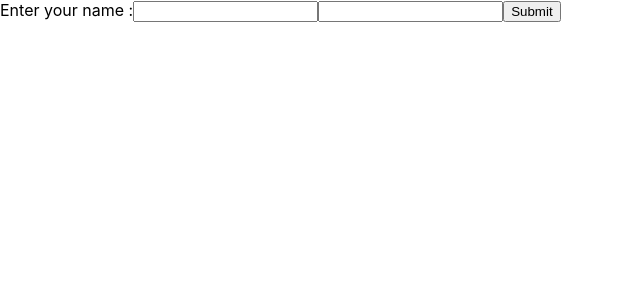
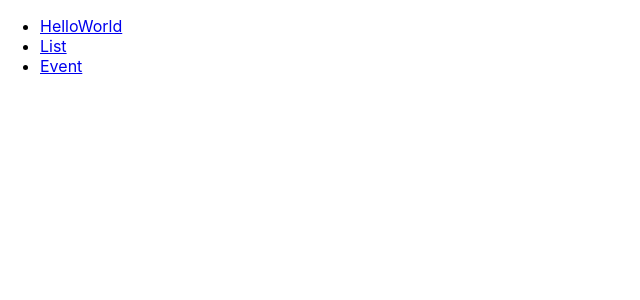
Before and after one commit to randhir4605/react, a React (Create React App) app in the folder my-first-react-app/: page / in a window 1280 px wide. Shown: the top 300 px of the page, without its empty margins (0-640 px from the left). Built offline with nearby package versions, Linux system fonts and the light colour scheme.

Commit message:
Introducing routing
To install router -
npm i -D react-router-dom@latest

```diff
--- a/my-first-react-app/package.json
+++ b/my-first-react-app/package.json
@@ -34,5 +34,8 @@
       "last 1 firefox version",
       "last 1 safari version"
     ]
+  },
+  "devDependencies": {
+    "react-router-dom": "^6.3.0"
   }
 }
--- a/my-first-react-app/src/App.js
+++ b/my-first-react-app/src/App.js
@@ -1,9 +1,22 @@
 
 import './App.css';
-import MyForm from './form';
+import {BrowserRouter,Router,Route, Routes} from "react-router-dom";
+import Greetings from './Greetings';
+import ListComponent from './ListComponent';
+import EventTest from './EventTest';
+import HomePage from './home';
 
 function App() {
-   return <MyForm/>;
+   return (
+     <BrowserRouter>
+      <Routes>
+        <Route path="/" element={<HomePage/>} />
+        <Route path="/exercise1" element={<Greetings/>}/>
+        <Route path="/exercise2" element={<ListComponent/>}/>
+        <Route path="/exercise3" element={<EventTest/>}/>
+      </Routes>
+     </BrowserRouter>
+   )
 }
 
 export default App;
--- a/my-first-react-app/src/Greetings.js
+++ b/my-first-react-app/src/Greetings.js
@@ -1,7 +1,7 @@
 function Greeting(props){
     return (
       <div className="App">
-        <h2>Hello {props.toWhom} ! {props.secondParam}</h2>
+        <h2>Hello World !</h2>
       </div>
     )
   }
--- a/my-first-react-app/src/ListComponent.js
+++ b/my-first-react-app/src/ListComponent.js
@@ -1,5 +1,5 @@
 function ListItem(props){
-    return <li>{props.element.item}</li>
+    return <li>{props.value}</li>
 }
 function ListComponent(){
     const arr=[
@@ -11,7 +11,7 @@ function ListComponent(){
         <>
             <div>
                 <ul>
-                    {arr.map((i) => <ListItem element={i}/>)}
+                    {arr.map((i) => <ListItem key={i.id} value={i.item}/>)}
                 </ul>
             </div>
         </>
--- /dev/null
+++ b/my-first-react-app/src/home.js
@@ -0,0 +1,13 @@
+function HomePage(){
+    return(
+        <>
+            <ul>
+            <li><a href="http://localhost:3000/exercise1">HelloWorld</a></li>
+            <li><a href="http://localhost:3000/exercise2">List</a></li>
+            <li><a href="http://localhost:3000/exercise3">Event</a></li>
+            </ul>
+        </>
+    )
+}
+
+export default HomePage;
```
